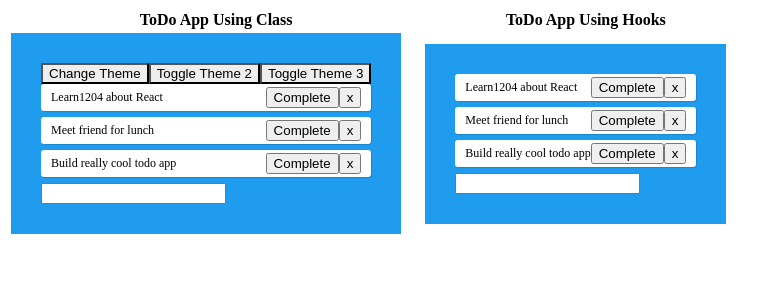
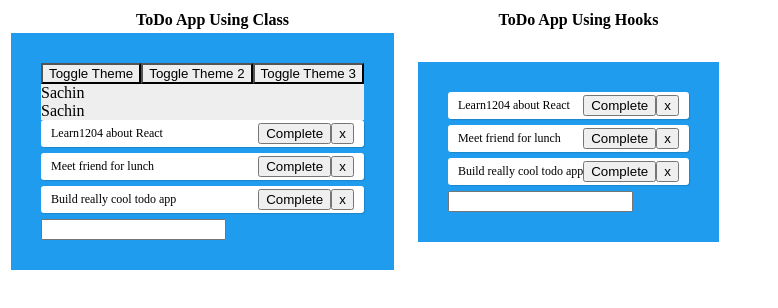
Before and after one commit to sachingupta/react-hooks, a React app: page / in a window 1280 px wide. Shown: the top 308 px of the page, without its empty margins (0-778 px from the left). Built offline with nearby package versions, Linux system fonts and the light colour scheme.

Commit message:
Adding Example to Consume Multiple Contexts

```diff
--- a/src/class-app/App.tsx
+++ b/src/class-app/App.tsx
@@ -6,6 +6,8 @@ import { TodoListRenderer } from "../components/TodoList";
 import * as Styles from "../components/App.scss";
 import { themes, ThemeContext, ThemeContext2 } from "./ThemeContext";
 import { Toolbar, Toolbar2, Toolbar3 } from "./ToolBar";
+import { UserContext } from "./UserContext";
+import { UserProfile, UserProfile2 } from "./UserProfile";
 
 interface IHooksAppProps {
   todos: ITodo[];
@@ -28,21 +30,21 @@ export class ClassTodoApp extends React.Component<IHooksAppProps, IHooksAppState
   }
 
   private addTodo(todoText: string) {
-     const todo: ITodo = {text: todoText};
+    const todo: ITodo = { text: todoText };
     const newTodos = [...this.state.todos, todo];
-     this.setState({todos: newTodos});
+    this.setState({ todos: newTodos });
   }
 
   private completeTodo(index: number) {
     const newTodos = [...this.state.todos];
     newTodos[index].isCompleted = true;
-    this.setState({todos: newTodos});
+    this.setState({ todos: newTodos });
   }
 
   private removeTodo(index: number) {
     const newTodos = [...this.state.todos];
     newTodos.splice(index, 1);
-    this.setState({todos: newTodos});
+    this.setState({ todos: newTodos });
   }
 
   private toggleTheme() {
@@ -56,6 +58,7 @@ export class ClassTodoApp extends React.Component<IHooksAppProps, IHooksAppState
 
   render() {
     const { todos } = this.state;
+    const signedInUser = { name: "Sachin" };
     return (
       <div className={Styles.app}>
         <ThemeContext.Provider value={this.state.theme}>
@@ -67,6 +70,13 @@ export class ClassTodoApp extends React.Component<IHooksAppProps, IHooksAppState
         <ThemeContext2.Provider value={this.state}>
           <Toolbar3 />
         </ThemeContext2.Provider>
+        <ThemeContext2.Provider value={this.state}>
+          <UserContext.Provider value={signedInUser}>
+            <UserProfile />
+            <UserProfile2 />
+          </UserContext.Provider>
+        </ThemeContext2.Provider>
+
         <TodoListRenderer todos={todos} onComplete={this.completeTodo.bind(this)} onRemove={this.removeTodo.bind(this)} />
         <TodoFormContainer addTodo={this.addTodo.bind(this)} />
       </div>
--- a/src/class-app/ThemeContext.ts
+++ b/src/class-app/ThemeContext.ts
@@ -4,10 +4,12 @@ export const themes = {
     light: {
       foreground: '#000000',
       background: '#eeeeee',
+      color: '#000000',
     },
     dark: {
       foreground: '#ffffff',
       background: '#222222',
+      color: '#ffffff',
     },
   };
 
--- a/src/class-app/ThemedButton.tsx
+++ b/src/class-app/ThemedButton.tsx
@@ -12,7 +12,7 @@ class ThemedButton extends React.Component<IThemedButtonProps, {}> {
     render() {
         const props = this.props;
         const theme = this.context;
-        return (<button {...props} style={{ backgroundColor: theme.background }}
+        return (<button {...props} style={{ backgroundColor: theme.background, color: theme.color }}
         />);
     }
 }
--- a/src/class-app/ThemedButton2.tsx
+++ b/src/class-app/ThemedButton2.tsx
@@ -11,7 +11,7 @@ export class ThemedButton2 extends React.Component<{}, {}> {
             {({ theme, toggleTheme }) => (
                 <button
                     onClick={toggleTheme}
-                    style={{ backgroundColor: theme.background }}>
+                    style={{ backgroundColor: theme.background,  color: theme.color }}>
                     Toggle Theme 2
           </button>
             )}
@@ -25,7 +25,7 @@ export function ThemedButton3() {
         {({ theme, toggleTheme }) => (
             <button
                 onClick={toggleTheme}
-                style={{ backgroundColor: theme.background }}>
+                style={{ backgroundColor: theme.background,  color: theme.color }}>
                 Toggle Theme 3
       </button>
         )}
--- a/src/class-app/ToolBar.tsx
+++ b/src/class-app/ToolBar.tsx
@@ -6,7 +6,7 @@ import { ThemedButton2, ThemedButton3 } from "./ThemedButton2";
 export function Toolbar(props: any) {
     return (
       <ThemedButton onClick={props.changeTheme}>
-        Change Theme
+        Toggle Theme
       </ThemedButton>
     );
   }
--- /dev/null
+++ b/src/class-app/UserContext.ts
@@ -0,0 +1,6 @@
+import * as React from "react";
+
+// Signed-in user context
+export const UserContext = React.createContext({
+    name: 'Guest',
+  });
--- /dev/null
+++ b/src/class-app/UserInfo.tsx
@@ -0,0 +1,22 @@
+import * as React from "react";
+import { ThemeContext2 } from "./ThemeContext";
+import { UserContext } from "./UserContext";
+
+export function UserInfo(props: any) {
+    return (<div style={{ backgroundColor: props.theme.background,  color: props.theme.color }}> {props.user.name} </div>
+    );
+}
+
+export function UserInfo2() {
+    return (
+        <ThemeContext2.Consumer>
+          {({theme}) => (
+            <UserContext.Consumer>
+              {user => (
+                <div style={{ backgroundColor: theme.background,  color: theme.color }}> {user.name} </div>
+              )}
+            </UserContext.Consumer>
+          )}
+        </ThemeContext2.Consumer>
+      );
+}
--- /dev/null
+++ b/src/class-app/UserProfile.tsx
@@ -0,0 +1,24 @@
+import * as React from "react";
+import { ThemeContext2 } from "./ThemeContext";
+import { UserContext } from "./UserContext";
+import { UserInfo, UserInfo2 } from "./UserInfo";
+
+export function UserProfile() {
+    return (
+      <ThemeContext2.Consumer>
+        {({theme}) => (
+          <UserContext.Consumer>
+            {user => (
+              <UserInfo user={user} theme={theme} />
+            )}
+          </UserContext.Consumer>
+        )}
+      </ThemeContext2.Consumer>
+    );
+  }
+
+  export function UserProfile2() {
+      return (
+       <UserInfo2 />
+      );
+    }
```
Lines whose indentation alone changed are shown as unchanged.
